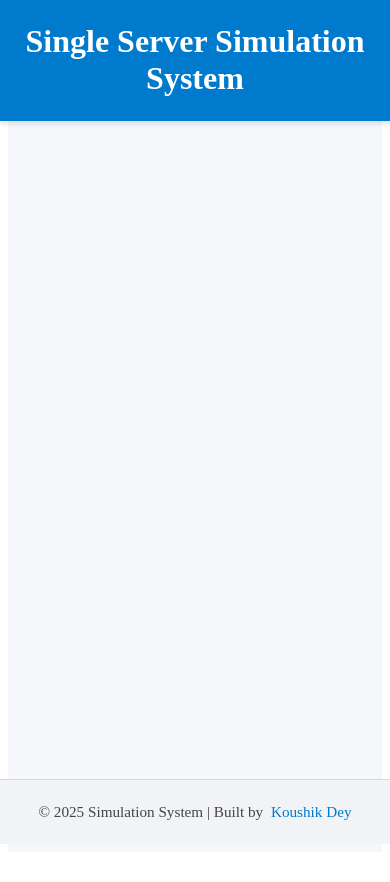
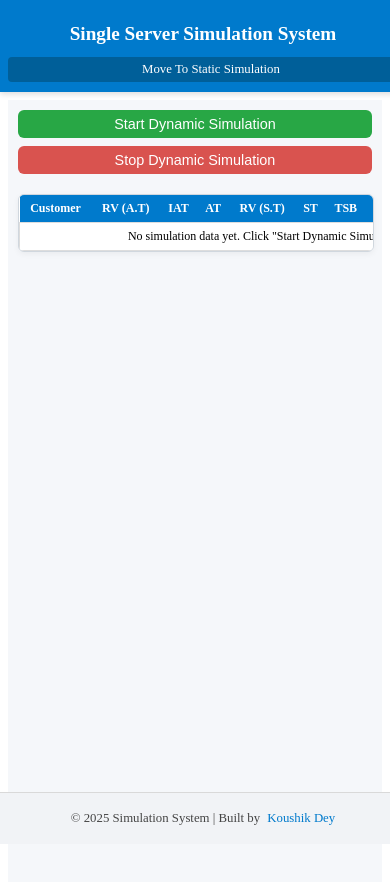
Before and after one commit to Koushik9010/Simulation-Project, a React (Vite) app in the folder frontend/: page /dynamic in a window 390 px wide. Shown: the top 882 px of the page. Before the commit the page ends 860 px from the top, so only its background shows below. Built offline with nearby package versions, Linux system fonts and the light colour scheme.

Commit message:
Added dynamic.jsx & Updated the logic.jsx

```diff
--- a/frontend/src/App.jsx
+++ b/frontend/src/App.jsx
@@ -4,6 +4,7 @@ import "./App.css";
 import Table from "./component/table";
 import Header from "./pages/Header";
 import Footer from "./pages/Footer";
+import Dynamic from "./pages/Dynamic";
 
 const App = () => {
   return (
@@ -12,6 +13,7 @@ const App = () => {
 
       <Routes>
         <Route path="/" element={<Table />} />
+        <Route path="/dynamic" element={<Dynamic />} />
       </Routes>
 
       <Footer />
--- a/frontend/src/component/logic.jsx
+++ b/frontend/src/component/logic.jsx
@@ -71,3 +71,37 @@ export const runSimulation = (customers) => {
 
   return data;
 };
+
+// logic for dynamic simulation
+export const generateNextCustomer = (prevData = []) => {
+  const i = prevData.length;
+  const rvAT = Math.floor(Math.random() * 1000) + 1;
+  const rvST = Math.floor(Math.random() * 100) + 1;
+
+  const IAT = getInterArrivalTime(rvAT);
+  const ST = getServiceTime(rvST);
+
+  const prevAT = i === 0 ? 0 : prevData[i - 1].AT;
+  const prevTSE = i === 0 ? 0 : prevData[i - 1].TSE;
+
+  const AT = i === 0 ? 0 : prevAT + IAT;
+  const TSB = i === 0 ? 0 : Math.max(prevTSE, AT);
+  const WT = TSB - AT;
+  const TSE = TSB + ST;
+  const TSS = WT + ST;
+  const IOS = i === 0 ? 0 : TSB - prevTSE;
+
+  return {
+    customer: i + 1,
+    rvAT,
+    IAT,
+    AT,
+    rvST,
+    ST,
+    TSB,
+    WT,
+    TSE,
+    TSS,
+    IOS,
+  };
+};
--- a/frontend/src/component/table.css
+++ b/frontend/src/component/table.css
@@ -1,15 +1,17 @@
 .main-content {
-  margin-top: 120px; /* extra space for fixed header */
+  margin-top: 120px; /* space for fixed header */
   margin-bottom: 80px; /* space for footer */
   padding: 20px;
 }
 
+/* Controls */
 .controls {
   display: flex;
   justify-content: center;
   align-items: center;
   margin-bottom: 20px;
   gap: 10px;
+  flex-wrap: wrap;
 }
 
 .controls input {
@@ -37,8 +39,8 @@
 .table-container {
   width: 100%;
   max-height: 70vh; /* scrollable height */
+  overflow-x: auto;
   overflow-y: auto;
-  overflow-x: auto;
   border: 1px solid #d0d7de;
   border-radius: 6px;
   background: white;
@@ -50,6 +52,7 @@
   border-collapse: collapse;
   text-align: center;
   font-size: 0.95rem;
+  min-width: 800px; /* ensures horizontal scroll on small devices */
 }
 
 .sim-table th {
@@ -70,4 +73,59 @@
   background-color: #f9f9f9;
 }
 
-.sim-tabl
+.sim-table tr:hover {
+  background-color: #e3f2fd;
+}
+
+/* Responsive Design */
+
+/* Medium devices (tablets) */
+@media (max-width: 992px) {
+  .controls input,
+  .controls button {
+    font-size: 0.9rem;
+    padding: 6px 10px;
+  }
+
+  .sim-table {
+    font-size: 0.85rem;
+    min-width: 700px;
+  }
+}
+
+/* Small devices (mobile) */
+@media (max-width: 768px) {
+  .controls {
+    flex-direction: column;
+    gap: 8px;
+  }
+
+  .controls input,
+  .controls button {
+    width: 100%;
+  }
+
+  .sim-table {
+    font-size: 0.8rem;
+    min-width: 600px;
+  }
+}
+
+/* Extra small devices (very small phones) */
+@media (max-width: 480px) {
+  .main-content {
+    padding: 10px;
+    margin-top: 100px;
+    margin-bottom: 70px;
+  }
+
+  .sim-table {
+    font-size: 0.75rem;
+    min-width: 500px;
+  }
+
+  .sim-table th,
+  .sim-table td {
+    padding: 6px;
+  }
+}
--- /dev/null
+++ b/frontend/src/pages/Dynamic.jsx
@@ -0,0 +1,102 @@
+import { useEffect, useRef, useState } from "react";
+import { generateNextCustomer } from "../component/logic";
+import "../component/table.css";
+
+const Dynamic = () => {
+  const [data, setData] = useState([]);
+  const [isRunning, setIsRunning] = useState(false);
+  const timeRef = useRef(null);
+
+  // function to start dynamic simulation
+  const startSimulation = () => {
+    if (isRunning) return;
+    setIsRunning(true);
+
+    const addCustomer = () => {
+      setData((prev) => [...prev, generateNextCustomer(prev)]);
+      const nextDelay = Math.floor(Math.random() * 8000) + 2000; // 2 to 10 seconds
+      timeRef.current = setTimeout(addCustomer, nextDelay);
+    };
+
+    addCustomer();
+  };
+
+  // function to stop dynamic simulation
+  const stopSimulation = () => {
+    setIsRunning(false);
+    clearTimeout(timeRef.current);
+  };
+
+  // clean up on unmount
+  useEffect(() => {
+    return () => clearTimeout(timeRef.current);
+  }, []);
+
+  return (
+    <main className="main-content">
+      <div className="controls">
+        <button
+          onClick={startSimulation}
+          disabled={isRunning}
+          style={{ backgroundColor: "#28a745" }}
+        >
+          Start Dynamic Simulation
+        </button>
+        <button
+          onClick={stopSimulation}
+          disabled={!isRunning}
+          style={{ backgroundColor: "#d9534f" }}
+        >
+          Stop Dynamic Simulation
+        </button>
+      </div>
+
+      <div className="table-container">
+        <table className="sim-table">
+          <thead>
+            <tr>
+              <th>Customer</th>
+              <th>RV (A.T)</th>
+              <th>IAT</th>
+              <th>AT</th>
+              <th>RV (S.T)</th>
+              <th>ST</th>
+              <th>TSB</th>
+              <th>WT</th>
+              <th>TSE</th>
+              <th>TSS</th>
+              <th>IOS</th>
+            </tr>
+          </thead>
+          <tbody>
+            {data.length > 0 ? (
+              data.map((row) => (
+                <tr key={row.customer}>
+                  <td>{row.customer}</td>
+                  <td>{row.rvAT}</td>
+                  <td>{row.IAT}</td>
+                  <td>{row.AT}</td>
+                  <td>{row.rvST}</td>
+                  <td>{row.ST}</td>
+                  <td>{row.TSB}</td>
+                  <td>{row.WT}</td>
+                  <td>{row.TSE}</td>
+                  <td>{row.TSS}</td>
+                  <td>{row.IOS}</td>
+                </tr>
+              ))
+            ) : (
+              <tr>
+                <td colSpan="11">
+                  No simulation data yet. Click "Start Dynamic Simulation".
+                </td>
+              </tr>
+            )}
+          </tbody>
+        </table>
+      </div>
+    </main>
+  );
+};
+
+export default Dynamic;
--- a/frontend/src/pages/Header.jsx
+++ b/frontend/src/pages/Header.jsx
@@ -1,10 +1,25 @@
 import React from "react";
 import "./layout.css";
+import { Link, useLocation } from "react-router-dom";
 
 const Header = () => {
+  const location = useLocation(); // get current route
+
+  // Determine button text and link based on current page
+  const isDynamic = location.pathname === "/dynamic";
+  const buttonText = isDynamic
+    ? "Move To Static Simulation"
+    : "Move To Dynamic Simulation";
+  const buttonLink = isDynamic ? "/" : "/dynamic";
+
   return (
     <header className="header">
-      <h1>Single Server Simulation System</h1>
+      <h1 className="header-title">Single Server Simulation System</h1>
+      <div className="dynamic-page">
+        <Link to={buttonLink} className="dynamic-button">
+          {buttonText}
+        </Link>
+      </div>
     </header>
   );
 };
--- a/frontend/src/pages/Layout.css
+++ b/frontend/src/pages/Layout.css
@@ -6,11 +6,45 @@
   background-color: #007acc;
   color: white;
   text-align: center;
-  padding: 2px 0;
+  padding: 8px 16px;
   font-size: 1rem;
   font-weight: 600;
   z-index: 10;
   box-shadow: 0 2px 6px rgba(0, 0, 0, 0.15);
+  display: flex;
+  justify-content: center;
+  align-items: center;
+  flex-wrap: wrap;
+}
+
+.header-title {
+  font-size: 35px;
+  text-align: center;
+  flex: 1 1 auto;
+}
+
+.dynamic-page {
+  position: absolute;
+  right: 50px;
+  top: 50%;
+  transform: translateY(-50%);
+}
+
+.dynamic-button {
+  display: inline-block;
+  background-color: #005f99;
+  color: white;
+  text-decoration: none;
+  padding: 8px 16px;
+  font-size: 20px;
+  border-radius: 4px;
+  font-weight: 500;
+  transition: all 0.2s ease-in-out;
+}
+
+.dynamic-button:hover {
+  background-color: #004d80;
+  transform: scale(1.05);
 }
 
 .footer {
@@ -21,7 +55,7 @@
   background-color: #f1f3f6;
   color: #444;
   text-align: center;
-  padding: 8px 0;
+  padding: 8px 16px;
   font-size: 0.95rem;
   border-top: 1px solid #d9d9d9;
 }
@@ -36,3 +70,71 @@
 .footer a:hover {
   text-decoration: underline;
 }
+
+/* Responsive Design */
+@media (max-width: 1024px) {
+  .header-title {
+    font-size: 1.8rem;
+  }
+
+  .dynamic-button {
+    font-size: 0.95rem;
+    padding: 6px 12px;
+  }
+
+  .footer {
+    font-size: 0.9rem;
+    padding: 6px 12px;
+  }
+}
+
+@media (max-width: 890px) {
+  .header {
+    flex-direction: column;
+    padding: 10px 8px;
+  }
+
+  .header-title {
+    font-size: 1.5rem;
+    margin-bottom: 6px;
+  }
+
+  /* .dynamic-page {
+    margin-left: 0;
+  } */
+  .dynamic-page {
+    position: static;
+    transform: none;
+    margin-top: 6px;
+    width: 100%;
+    text-align: center;
+  }
+
+  .dynamic-button {
+    font-size: 0.85rem;
+    padding: 6px 10px;
+    width: 100%;
+    text-align: center;
+  }
+
+  .footer {
+    font-size: 0.85rem;
+    padding: 6px 8px;
+  }
+}
+
+@media (max-width: 480px) {
+  .header-title {
+    font-size: 1.2rem;
+  }
+
+  .dynamic-button {
+    font-size: 0.8rem;
+    padding: 5px 8px;
+  }
+
+  .footer {
+    font-size: 0.8rem;
+    padding: 5px 8px;
+  }
+}
```
Also changed, not shown: frontend/src/pages/home.jsx (deleted, +0 -7 lines).
